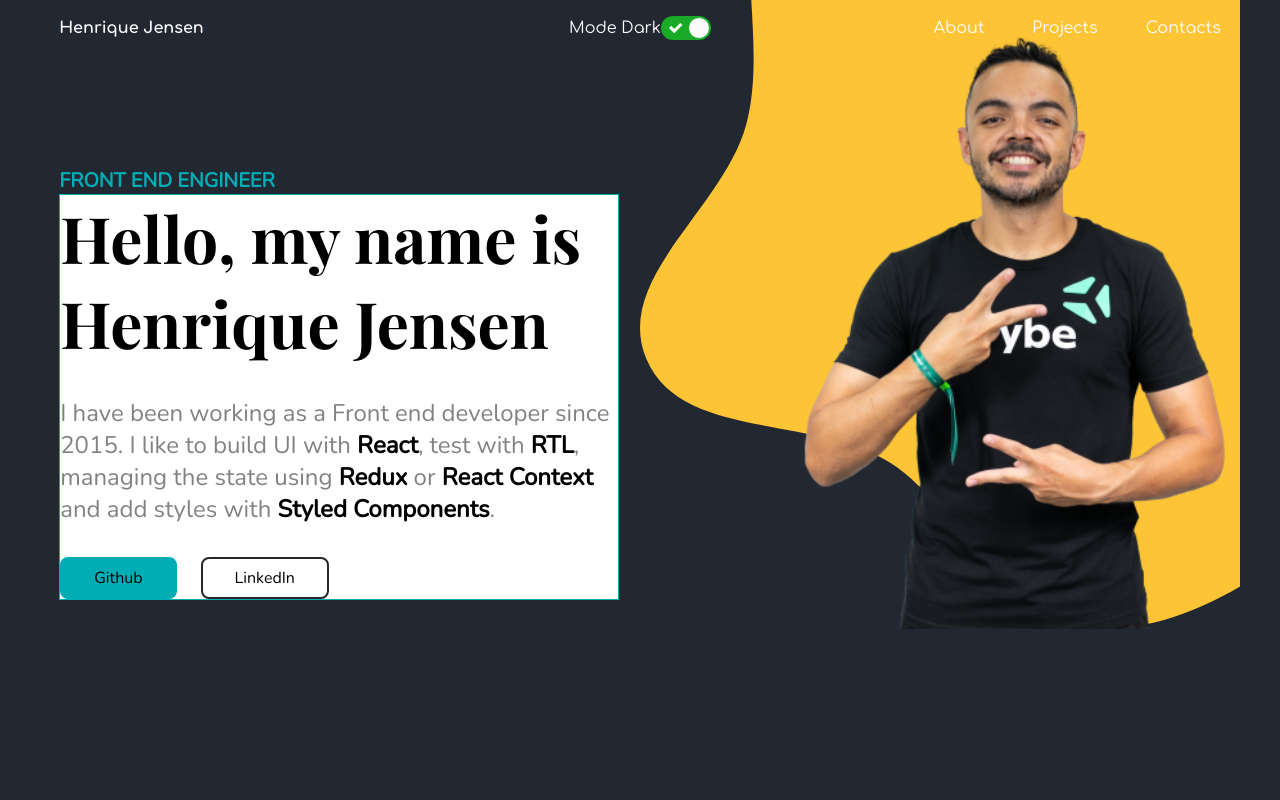
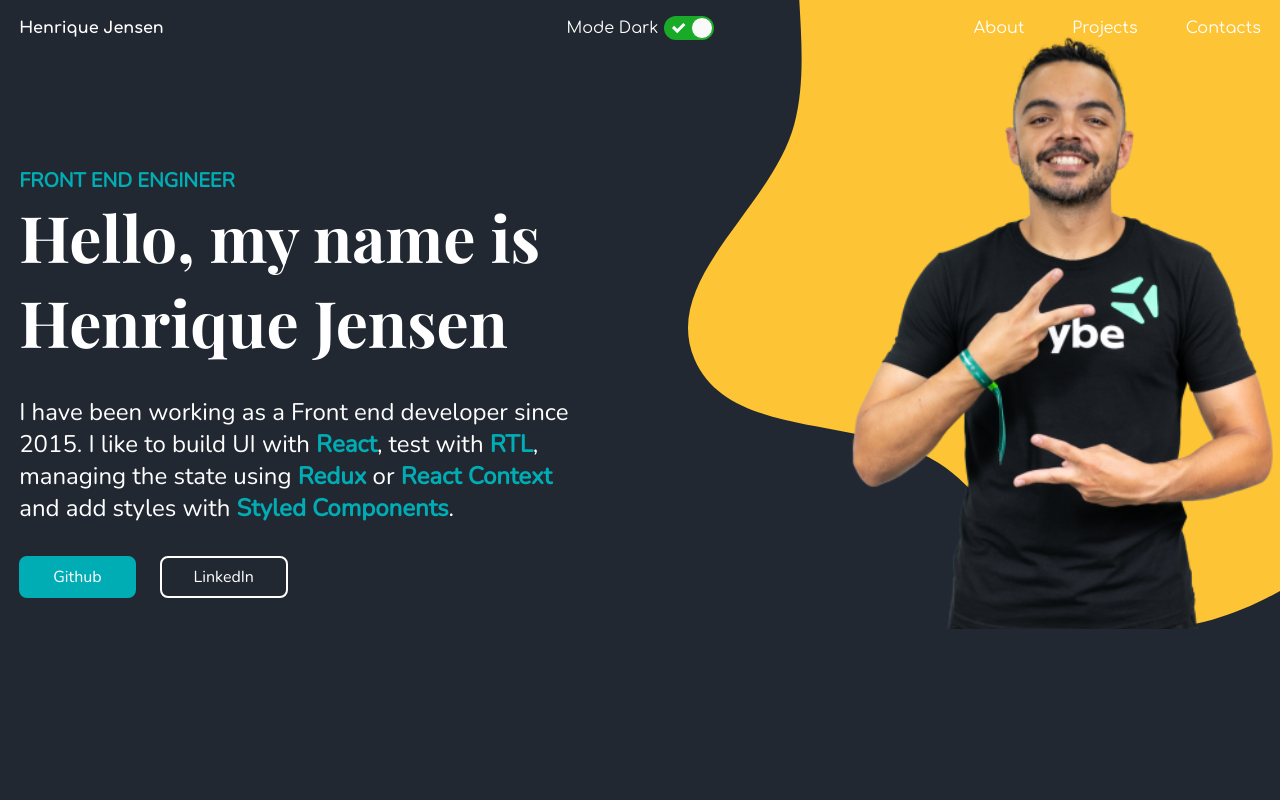
Before and after one commit to henriquejensen/henriquejensen.github.io, a React (Create React App) app: page / in a window 1280 px wide. Shown: the top 800 px of the page. Built offline with nearby package versions, Linux system fonts and the light colour scheme.

Commit message:
fix: dark mode css

```diff
--- a/src/App.css
+++ b/src/App.css
@@ -14,7 +14,8 @@
 .dark {
   --main-color: #222831;
   --accent: #00ADB5;
-  --text-color: white
+  --text-color: white;
+  --light-gray: white;
 }
 
 html {
@@ -50,7 +51,7 @@ body {
   display: flex;
   flex-direction: column;
   align-items: center;
-  max-width: 75rem;
+  max-width: 80rem;
   margin: 0 auto;
   position: relative;
   padding: 0 1.2rem;
--- a/src/components/Intro.module.css
+++ b/src/components/Intro.module.css
@@ -13,8 +13,9 @@
 }
 
 .card {
-  background-color: var(--white);
-  border: 1px solid var(--accent);;
+  background-color: var(--main-color);
+  border-radius: 20px;
+  color: var(--text-color);
 }
 
 .card h1 {
@@ -30,12 +31,12 @@
 }
 
 .card p span {
-  color: var(--black);
+  color: var(--accent);
   font-weight: bold;
 }
 
 .card a {
-  color: var(--black);
+  color: var(--text-color);
   padding: 0.5rem 2rem;
   background: var(--accent);
   border-radius: 8px;
@@ -52,7 +53,7 @@
 
 .card a:last-child {
   background: transparent;
-  border-color: var(--light-black);
+  border-color: var(--text-color);
 }
 
 @media ( max-width: 53rem ) {
--- a/src/components/Toggle.css
+++ b/src/components/Toggle.css
@@ -143,8 +143,12 @@
 .container-toggle {
   position: absolute;
   display: flex;
-  justify-content: center;
+  justify-content: space-between;
   align-items: center;
   color: var(--text-color);
   margin-top: 1rem;
 }
+
+.container-toggle > div {
+  margin-left: 5px;
+}
```
